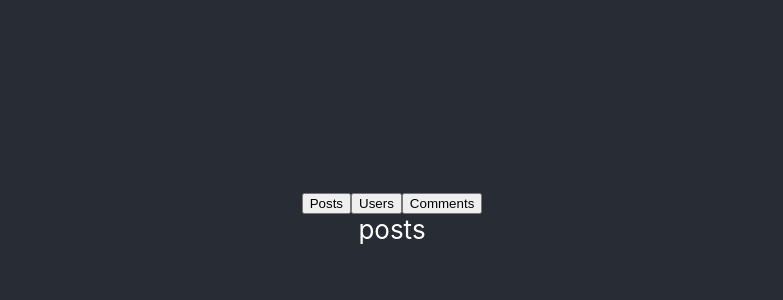
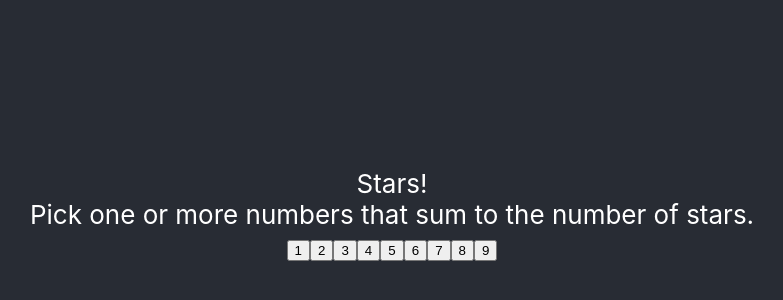
Before and after one commit to stujmar/banner-ninja, a React (Create React App) app: page / in a window 1280 px wide. Shown: the part 186-486 px from the top of the page, without its empty margins (248-1031 px from the left). Built offline with nearby package versions, Linux system fonts and the light colour scheme.

Commit message:
switched starmatch in to app.js

```diff
--- a/src/App.js
+++ b/src/App.js
@@ -5,7 +5,7 @@ import './App.css';
 import CardList from './components/CardList';
 import Form from './components/Form';
 import Switcher from './components/Switcher';
-
+import StarGame from './components/StarGame';
 
 	const testData = [
 			{name: "Dan Abramov", avatar_url: "https://avatars0.githubusercontent.com/u/810438?v=4", company: "@facebook"},
@@ -36,7 +36,7 @@ addNewProfile = (profileData) => {
   return (
     <div className="App">
       <header className="App-header">
-        <Switcher/>
+        <StarGame />
         {/* <div>
            {this.props.title}
            <Form onSubmit={this.addNewProfile}/>
```
